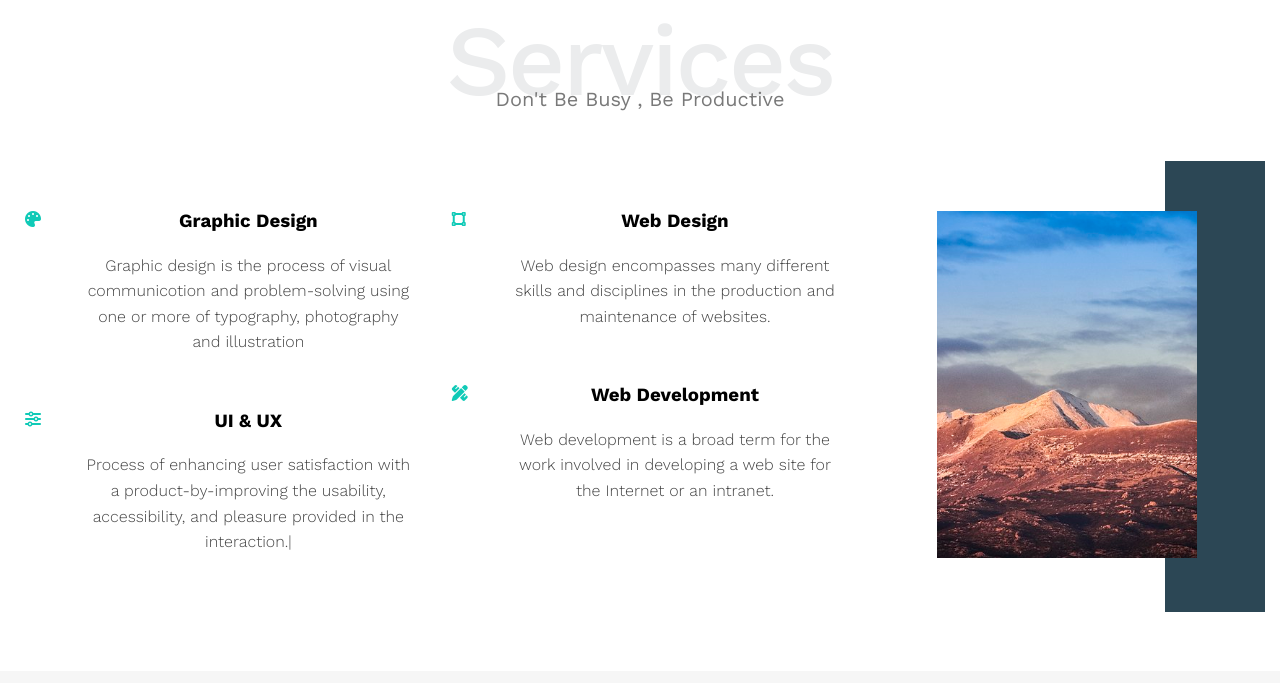
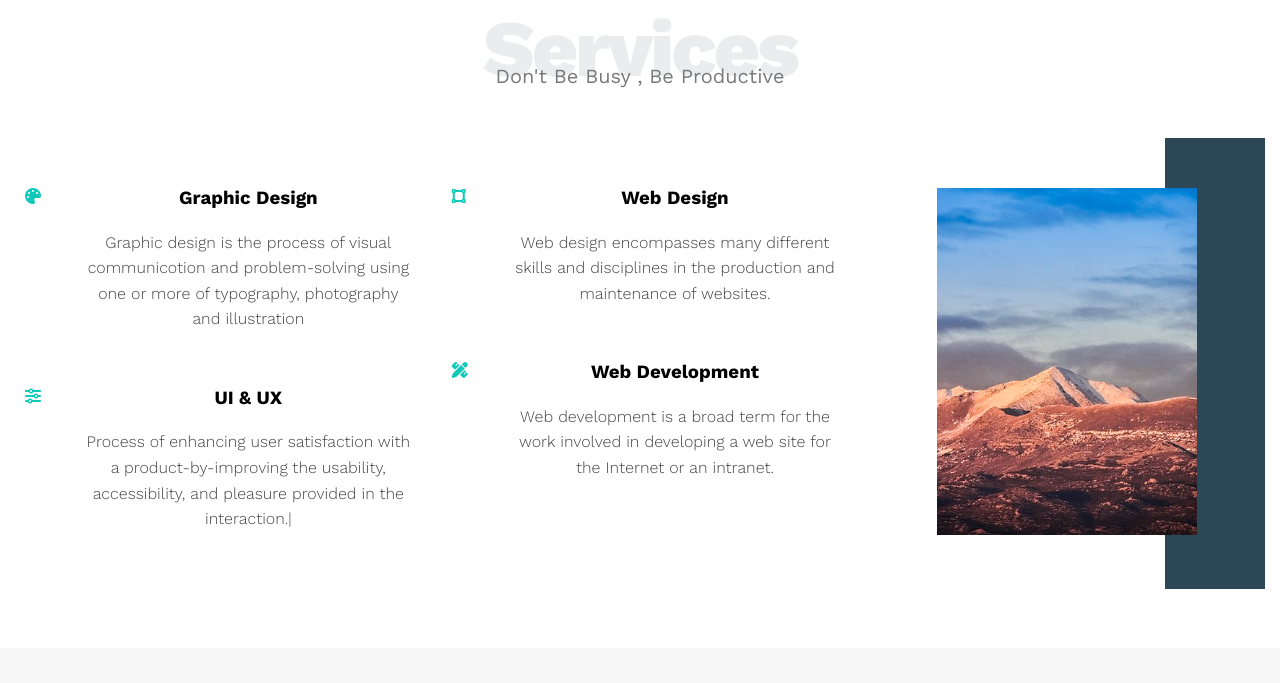
Before and after one commit to NehalHamada/Project-1, a plain HTML site: page index.html in a window 1280 px wide. Shown: the part 1297-1980 px from the top of the page. Drawn offline with nearby package versions, Linux system fonts and the light colour scheme.

Commit message:
Update leon.css

```diff
--- a/css/leon.css
+++ b/css/leon.css
@@ -51,9 +51,9 @@ body {
 /* Start Components */
 .special-heading {
   color: #ebeced;
-  font-size: 100px;
+  font-size: 80px;
   text-align: center;
-  font-weight: 500;
+  font-weight: 800;
   letter-spacing: -3px;
   margin: 0;
 }
```
